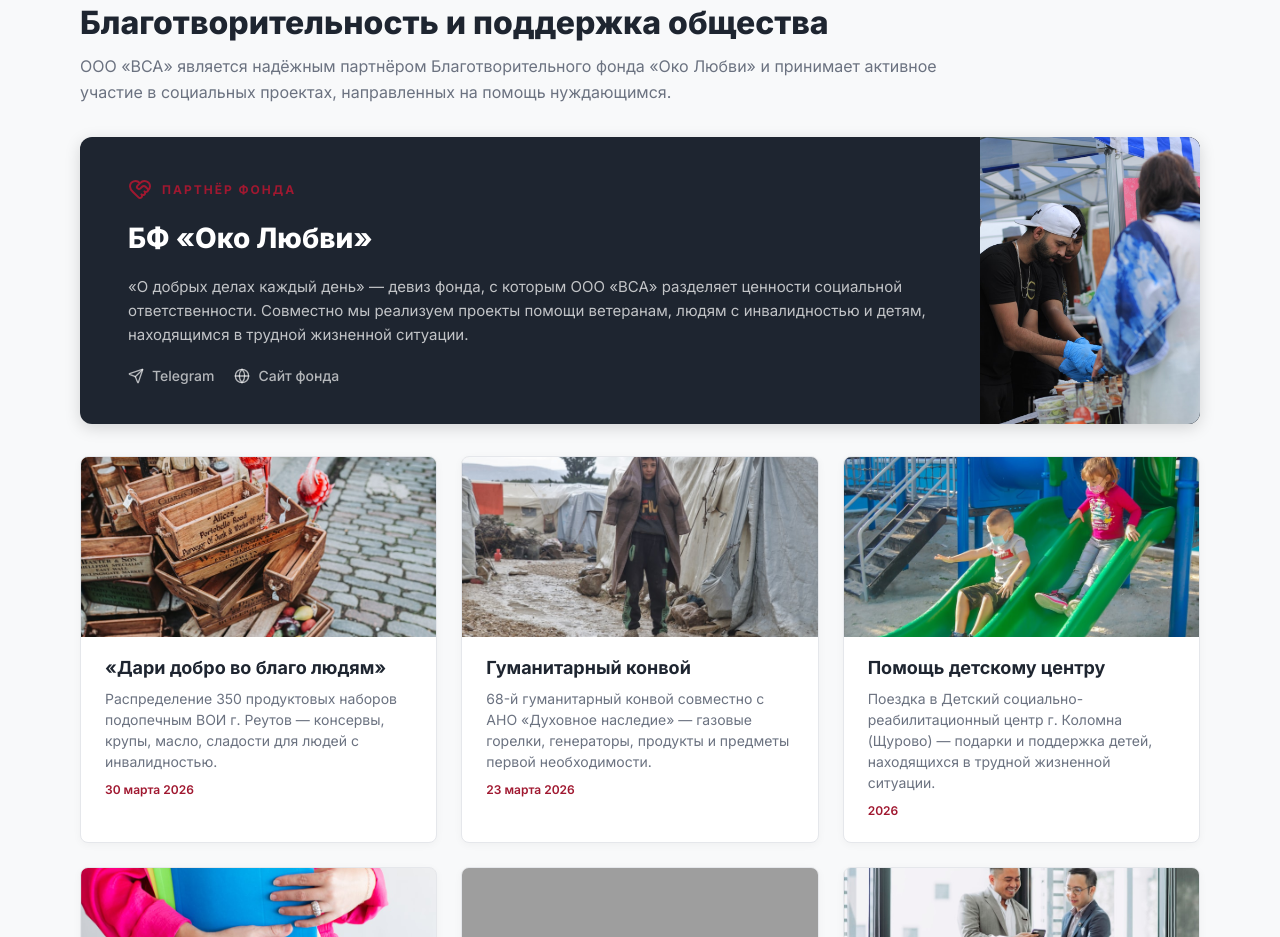
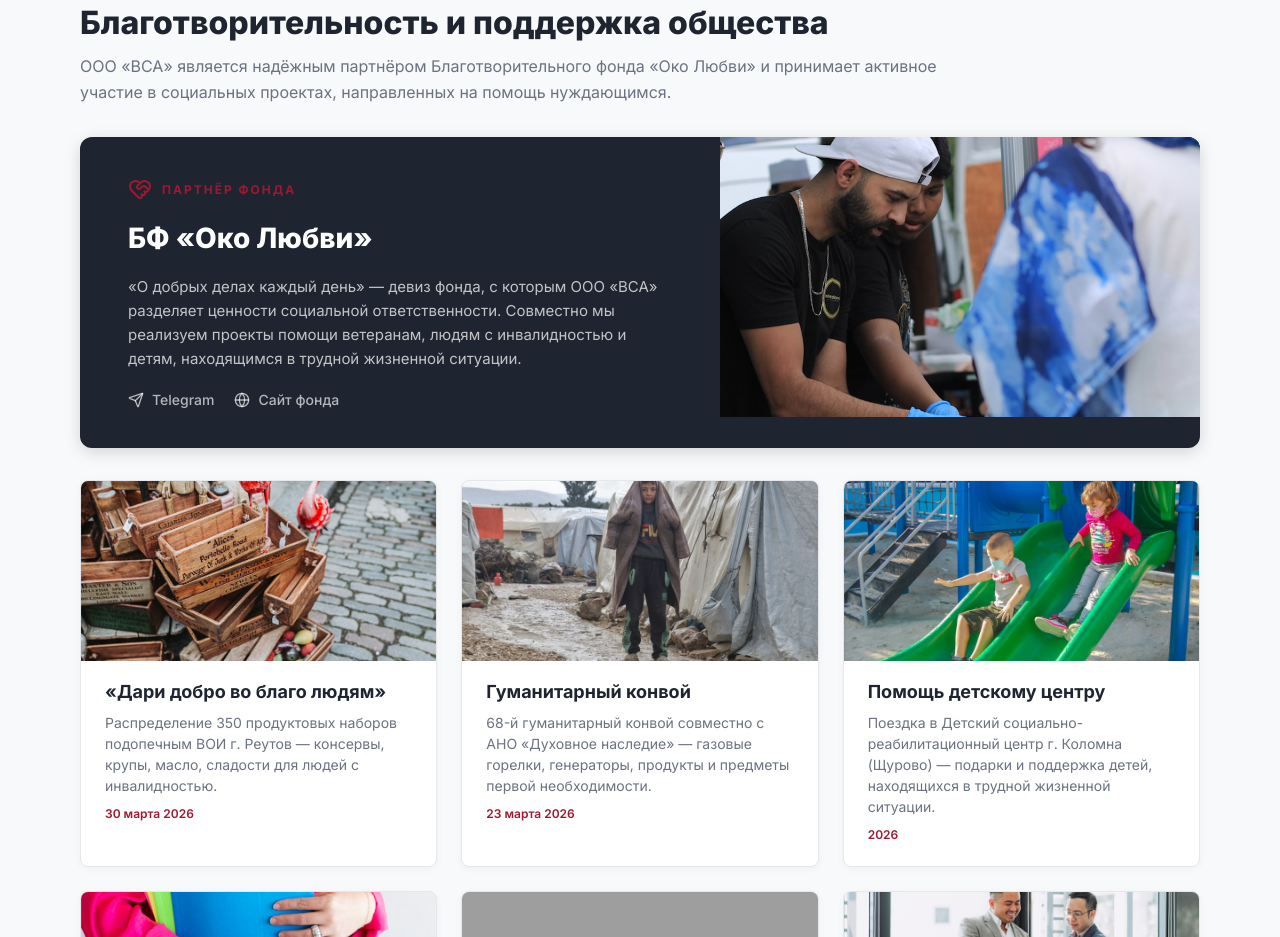
Before and after one commit to niksnsi0072-collab/vsa-site, a website: page csr.html in a window 1280 px wide. Shown: the part 1471-2408 px from the top of the page. Drawn offline with nearby package versions, Linux system fonts and the light colour scheme; grey boxes are pictures that could not be loaded.

```diff
--- a/csr.html
+++ b/csr.html
@@ -212,7 +212,7 @@
                         </a>
                     </div>
                 </div>
-                <div class="csr-partner-banner__image" style="background-image: url('images/csr-banner.jpg');"></div>
+                <div class="csr-partner-banner__image" style="background-image: url('images/csr-banner.jpg'); background-size: cover; background-position: center;"></div>
             </div>
 
             <!-- Charity Grid -->
--- a/css/style.css
+++ b/css/style.css
@@ -4236,13 +4236,10 @@
 }
 
 .csr-partner-banner__image {
-    width: 220px;
-    min-width: 220px;
-    align-self: stretch;
-    background-color: #1E2530;
-    background-size: cover;
-    background-position: center;
-    background-repeat: no-repeat;
+    width: 480px;
+    min-width: 480px;
+    height: 280px;
+    background: #374151;
 }
 
 /* CSR Charity Grid (Section 3) */
```
